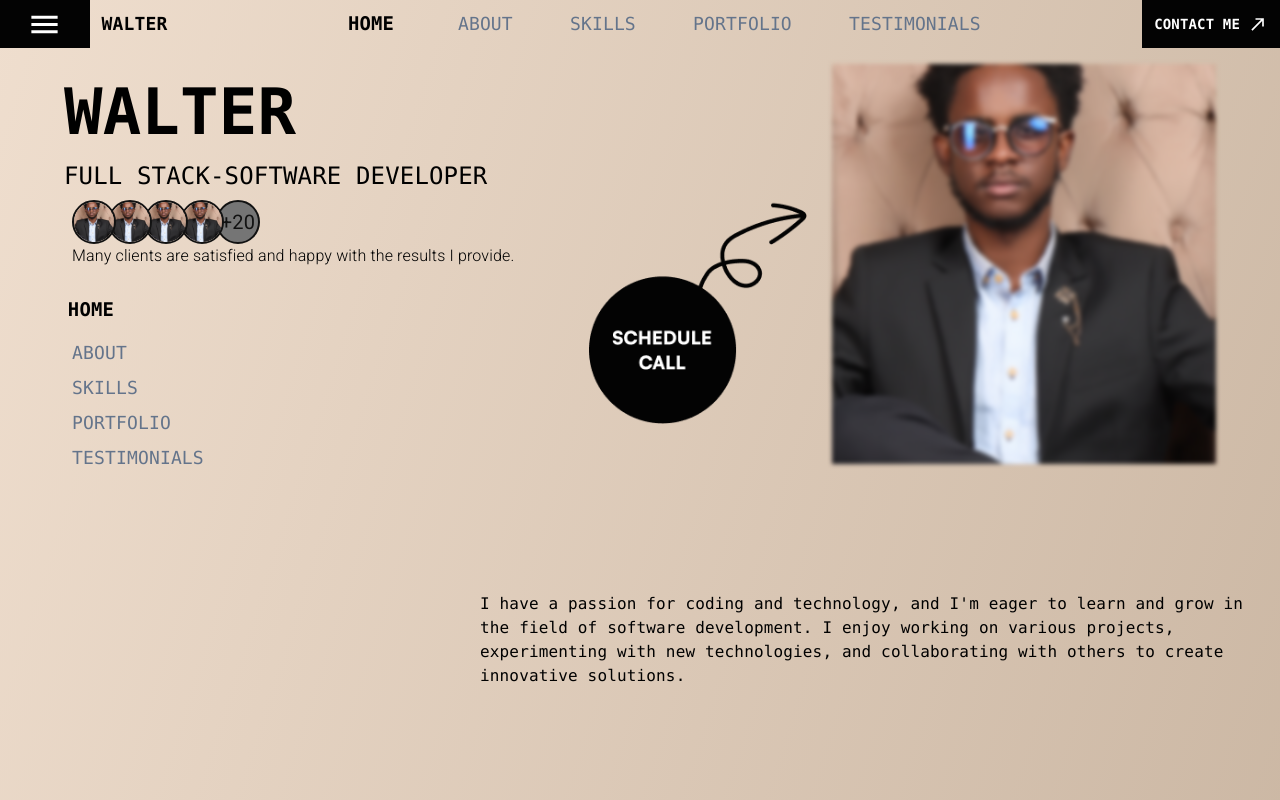
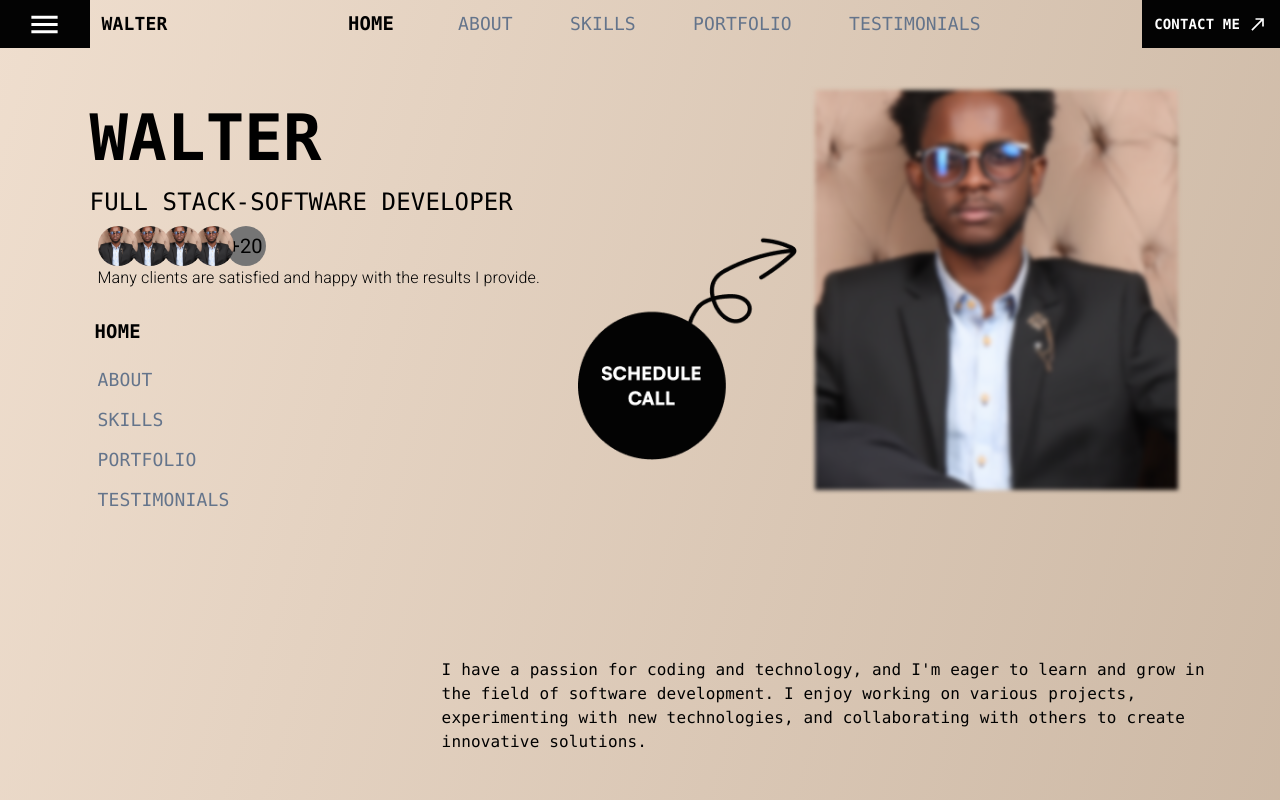
Before and after one commit to walterayiego/PersonalPortfolio, a React (Vite) app: page / in a window 1280 px wide. Shown: the top 800 px of the page. Built offline with nearby package versions, Linux system fonts and the light colour scheme.

Commit message:
Code cleanup
Refactoring code to make it more readable

```diff
--- a/package.json
+++ b/package.json
@@ -20,8 +20,8 @@
     "react-scroll": "^1.9.0"
   },
   "devDependencies": {
-    "@types/react": "^18.2.37",
-    "@types/react-dom": "^18.2.15",
+    "@types/react": "~18.2.14",
+    "@types/react-dom": "~18.0.10",
     "@typescript-eslint/eslint-plugin": "^6.10.0",
     "@typescript-eslint/parser": "^6.10.0",
     "@vitejs/plugin-react-swc": "^3.5.0",
@@ -32,7 +32,7 @@
     "postcss": "^8.4.31",
     "react-router-dom": "^6.20.0",
     "tailwindcss": "^3.3.5",
-    "typescript": "^5.2.2",
+    "typescript": "^5.1.3",
     "vite": "^5.0.0"
   }
 }
--- a/src/apis/AppRoutes.tsx
+++ b/src/apis/AppRoutes.tsx
@@ -12,7 +12,7 @@ const AppRoutes = () => (
   <BrowserRouter>
     <Routes>
       <Route path="/" element={<App />}>
-        <Route index element={<Home />} />
+        <Route index element={<Home> </Home>} />
         <Route path="skills" element={<Skills />} />
         <Route path="aboutme" element={<Aboutme />} />
         <Route path="contactme" element={<Contacts />} />
--- a/src/components/NavLinks.tsx
+++ b/src/components/NavLinks.tsx
@@ -1,12 +1,28 @@
-import HighLightedLink from "./HighLightedLink";
+import { Link, animateScroll as scroll } from "react-scroll";
+import { LinkNames } from "../constants/Constants";
 
-const NavLinks = ({classes}) => (
-    <ul className={classes}>
-      <HighLightedLink to="/aboutme">ABOUT ME</HighLightedLink>
-      <HighLightedLink to="/skills">SKILLS</HighLightedLink>
-      <HighLightedLink to="/portfolio">PORTFOLIO</HighLightedLink>
-      <HighLightedLink to="/testimonials">TESTIMONIALS</HighLightedLink>
-    </ul>
-  );
+const NavLinks = () => {
 
-  export default NavLinks;
+  const handleSetActive = (to: string) => {
+    console.log(to);
+  };
+  const offset = window.innerHeight * 0.10;
+
+  return LinkNames.map((link, index) => (
+    <Link
+      key={index}
+      activeClass="active"
+      className="cursor-pointer font-mono text-lg text-slate-500 uppercase"
+      to={link.to}
+      spy={true}
+      smooth={true}
+      offset={-offset}
+      duration={500}
+      onSetActive={handleSetActive}
+    >
+      {link.name}
+    </Link>
+  ));
+};
+
+export default NavLinks;
--- /dev/null
+++ b/src/constants/Constants.tsx
@@ -0,0 +1,25 @@
+import Aboutme from "../features/aboutme/Aboutme";
+import Home from "../features/home/Home";
+import Portfolio from "../features/portfolio/Portfolio";
+import Skills from "../features/skills/Skills";
+import Testimonials from "../features/testimonials/Testimonials";
+import NavLinks from "../components/NavLinks";
+
+const LinkNames = [
+  {
+    name: "HOME",
+    to: "home",
+    component: () => (
+      <Home>
+        {/* <div className="h-[2vh]" /> */}
+        <ul className="col h-1/2 py-5 justify-between ">{NavLinks()}</ul>
+      </Home>
+    ),
+  },
+  { name: "ABOUT", to: "aboutme", component: Aboutme },
+  { name: "SKILLS", to: "skills", component: Skills },
+  { name: "PORTFOLIO", to: "portfolio", component: Portfolio },
+  { name: "TESTIMONIALS", to: "testimonials", component: Testimonials },
+];
+
+export { LinkNames };
--- a/src/features/home/Home.tsx
+++ b/src/features/home/Home.tsx
@@ -1,7 +1,6 @@
 import { Avatar, AvatarGroup } from "@mui/material";
 import Call from "../../assets/Call.png";
 import Me from "../../assets/Me.png";
-import NavLinks from "../../components/NavLinks";
 
 interface HomeProps {
   children: React.ReactNode;
@@ -9,7 +8,7 @@ interface HomeProps {
 
 function Home({ children }: HomeProps) {
   return (
-    <div className="relative grid grid-cols-3 w-full h-[90vh] p-[5vw]  ">
+    <div className="relative grid grid-cols-3 w-full h-[95vh] p-[5vw] m-[2vw]">
       <div className="col col-span-2">
         <p className="text-[4em] font-bold ">WALTER</p>
         <p className=" text-2xl uppercase">Full Stack-Software Developer</p>
--- a/src/features/main/App.tsx
+++ b/src/features/main/App.tsx
@@ -1,91 +1,38 @@
 import NavBar from "../sections/NavBar";
 import { Outlet } from "react-router-dom";
-import Home from "../home/Home";
-import Aboutme from "../aboutme/Aboutme";
-import Contacts from "../contacts/Contacts";
-import Testimonials from "../testimonials/Testimonials";
-import Skills from "../skills/Skills";
-import Portfolio from "../portfolio/Portfolio";
 import { useEffect, useRef } from "react";
 import {
-  Link,
-  Button,
   Element,
-  Events,
   animateScroll as scroll,
   scrollSpy,
 } from "react-scroll";
-
-const LinkNames = [
-  { name: "HOME", to: "home", component: null },
-  { name: "ABOUT", to: "aboutme", component: Aboutme },
-  { name: "SKILLS", to: "skills", component: Skills },
-  { name: "PORTFOLIO", to: "portfolio", component: Portfolio },
-  { name: "TESTIMONIALS", to: "testimonials", component: Testimonials },
-];
+import { LinkNames } from "../../constants/Constants";
+import NavLinks from "../../components/NavLinks";
+import Footer from "../sections/Footer";
 
 function App() {
-  const AboutmeRef = useRef<HTMLElement>(null);
   useEffect(() => {
-    const scrollHeight = window.innerHeight * 0.01;
-    const options = {
-      duration: 500,
-      smooth: true,
-    };
-
-    scroll.scrollMore(scrollHeight, options);
+    scrollSpy.update();
   }, []);
 
-  // Function to handle the activation of a link.
-  const handleSetActive = (to: string) => {
-    console.log(to);
-  };
-
-  const NavLinks = () => {
-    return LinkNames.map((link, index) => (
-      <Link
-        key={index}
-        activeClass="active"
-        className="cursor-pointer font-mono text-lg text-slate-500 uppercase"
-        to={link.to}
-        spy={true}
-        smooth={true}
-        // offset={-offset}
-        duration={500}
-        onSetActive={handleSetActive}
-      >
-        {link.name}
-      </Link>
-    ));
-  };
-
-  const offset = window.innerHeight * 0.01;
-
   return (
-    <div className="relative">
+    <div className="relative w-full ">
       <NavBar>
         <ul className="row justify-between items-center">{NavLinks()}</ul>
       </NavBar>
 
-      <Element name="home" className="h-screen">
-        <Home>
-          <ul className="col h-1/2 py-5 justify-between ">
-            {NavLinks()}
-          </ul>
-        </Home>
-      </Element>
+      {/* SECTIONS */}
 
       {LinkNames.map((link, index) => {
-        if (link.component === null) {
-          console.log("null");
-          return null;
-        }
         return (
           <Element key={index} name={link.to} className="element">
             {link.component()}
           </Element>
         );
       })}
+
+      <div className="h-[30vh] bg-black" />
+      <Footer />
     </div>
   );
 }
--- a/src/features/sections/Footer.tsx
+++ b/src/features/sections/Footer.tsx
@@ -1,7 +1,5 @@
 function Footer() {
-  return (
-    <div>Footer</div>
-  )
+  return <div className="h-[30vh] w-[100vw] bg-black">Footer</div>;
 }
 
-export default Footer
+export default Footer;
--- a/src/features/sections/NavBar.tsx
+++ b/src/features/sections/NavBar.tsx
@@ -14,7 +14,7 @@ function NavBar({ children }: NavBarProps) {
   };
 
   return (
-    <nav className="fixed top-0 h-[6vh] w-full row items-center justify-between z-50">
+    <nav className="fixed top-0 h-[6vh] w-[100%] row items-center justify-between z-50">
       <div className="rowCenter h-full ">
         <div
           onClick={() => handleNavigate()}
--- a/src/styles/App.css
+++ b/src/styles/App.css
@@ -1,21 +1,14 @@
-#root {
-  margin: 0 auto;
-  /* padding: 2rem; */
-  width: 100%;
-  @apply bg-gradient-to-br from-[#efdece] to-[#b59f89];
-}
-
 .col {
   display: flex;
   flex-direction: column;
-
 }
 .row {
   display: flex;
   flex-direction: row;
 }
 .element {
-  @apply h-screen w-full p-[5vh];
+  @apply h-screen w-full;
+   /* p-[5vh]; */
 }
 
 .rowCenter {
@@ -31,43 +24,18 @@
   align-items: center;
 }
 
-.logo {
-  height: 6em;
-  padding: 1.5em;
-  will-change: filter;
-  transition: filter 300ms;
-}
-.logo:hover {
-  filter: drop-shadow(0 0 2em #646cffaa);
-}
-.logo.react:hover {
-  filter: drop-shadow(0 0 2em #61dafbaa);
-}
 .title {
   font-size: 2em;
   font-weight: 300;
   margin: 0.5em 0;
 }
 
-@keyframes logo-spin {
-  from {
-    transform: rotate(0deg);
-  }
-  to {
-    transform: rotate(360deg);
-  }
+.active {
+  @apply scale-105 text-black font-semibold p-2;
 }
-
-@media (prefers-reduced-motion: no-preference) {
-  a:nth-of-type(2) .logo {
-    animation: logo-spin infinite 20s linear;
-  }
+.bold {
+  @apply font-semibold text-lg;
 }
-
-.card {
-  padding: 2em;
+.borders {
+  @apply border-2 border-black;
 }
-
-.read-the-docs {
-  color: #888;
-}
--- a/src/styles/index.css
+++ b/src/styles/index.css
@@ -7,46 +7,42 @@
   line-height: 1.5;
   font-weight: 400;
 
-  color-scheme: light dark;
-  /* color: rgba(255, 255, 255, 0.87); */
-  /* background-color: #242424; */
+  /* color-scheme: light dark; */
+  @apply bg-gradient-to-br from-[#efdece] to-[#b59f89];
+
+  @apply w-full;
 
   font-synthesis: none;
   text-rendering: optimizeLegibility;
   -webkit-font-smoothing: antialiased;
   -moz-osx-font-smoothing: grayscale;
 }
+
 body {
-  margin: 0;
-  /* display: flex; */
-  /* place-items: center; */
-  min-width: 320px;
-  min-height: 100vh;
+  /* @apply bg-gradient-to-br from-[#efdece] to-[#b59f89]; */
+  @apply w-[95vw] p-0 m-0;
 }
 
-p, h1 {
+p,
+h1 {
   @apply font-mono;
 }
 
 li {
   @apply text-sm p-2;
 }
-.active {
-  @apply scale-105 text-black font-semibold p-2;
-}
-.bold {
-  @apply font-semibold text-lg;
-}
 
+/*
 @media (prefers-color-scheme: light) {
   :root {
     color: #213547;
-    background-color: #ffffff;
-  }
-  a:hover {
-    /* color: #747bff; */
-  }
-  button {
-    background-color: #f9f9f9;
+    @apply bg-gradient-to-br from-[#efdece] to-[#b59f89];
   }
 }
+
+@media (prefers-color-scheme: dark) {
+  :root {
+    color: #ffffff;
+    @apply bg-gradient-to-br from-[#efdece] to-[#b59f89];
+  }
+} */
--- a/src/styles/theme.tsx
+++ b/src/styles/theme.tsx
@@ -5,9 +5,9 @@ import { red } from "@mui/material/colors";
 const theme = createTheme({
   palette: {
     mode: "dark",
-    // background: {
-    //   default: "##e4e1de", // Set the default background color
-    // },
+    background: {
+      default: "##e4e1de", // Set the default background color
+    },
     primary: {
       main: "#556cd6",
       dark: "#030303",
```
Also changed, not shown: 1 other file (tests, documents, lock files or other folders).
